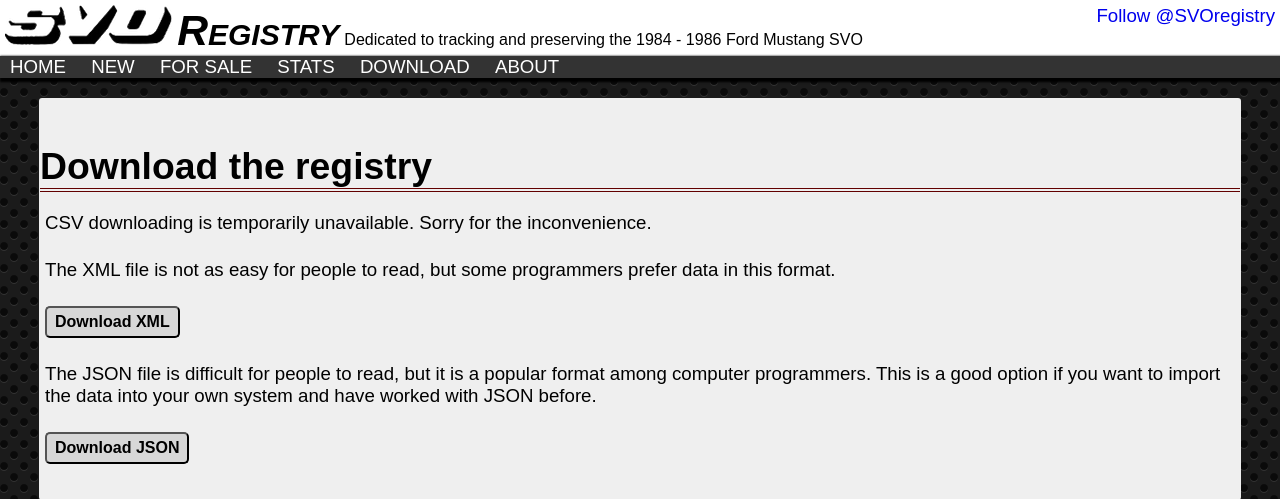
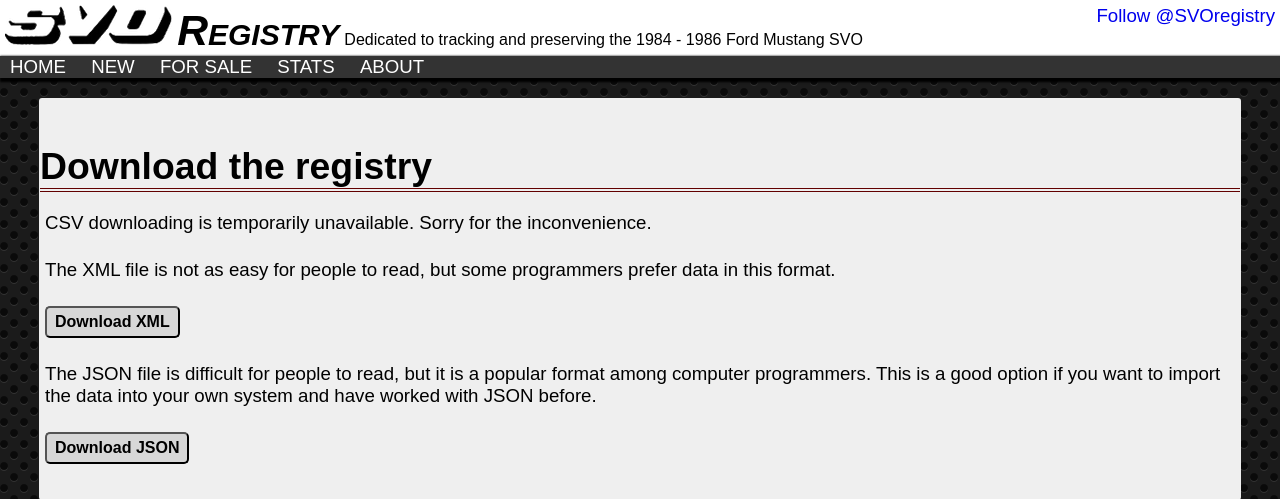
Before and after one commit to srenner/svoregistry, a Django app: template svoregistry/templates/registry/download.html in a window 1280 px wide. Shown: the top 499 px of the page. Run offline with Django 3.2, Linux system fonts and the light colour scheme; the template is opened without the code that fills it, so the values that code supplies are empty; some libraries are stand-ins or nearby versions.

Commit message:
remove download page (download now available on index.html)

```diff
--- a/svoregistry/templates/registry/base.html
+++ b/svoregistry/templates/registry/base.html
@@ -87,7 +87,6 @@
 			<li><a href="/new/">New</a></li>
 			<li><a href="/forsale/">For Sale</a></li>
 			<li><a href="/stats/">Stats</a></li>
-			<li><a href="/download/">Download</a></li>
 			<li><a href="/about/">About</a></li>
 		</ul>
 	</div>
```
